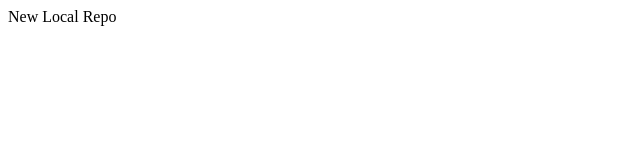
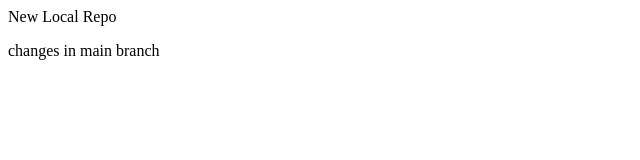
Before and after one commit to ajaybodapati/LocalRepo, a plain HTML site: page index.html in a window 1280 px wide. Shown: the whole page, without its empty margins (0-640 px from the left). Drawn offline with Linux system fonts and the light colour scheme.

Commit message:
changes in main

```diff
--- a/index.html
+++ b/index.html
@@ -1 +1,2 @@
 <p>New Local Repo</p>
+<p>changes in main branch</p>
```
